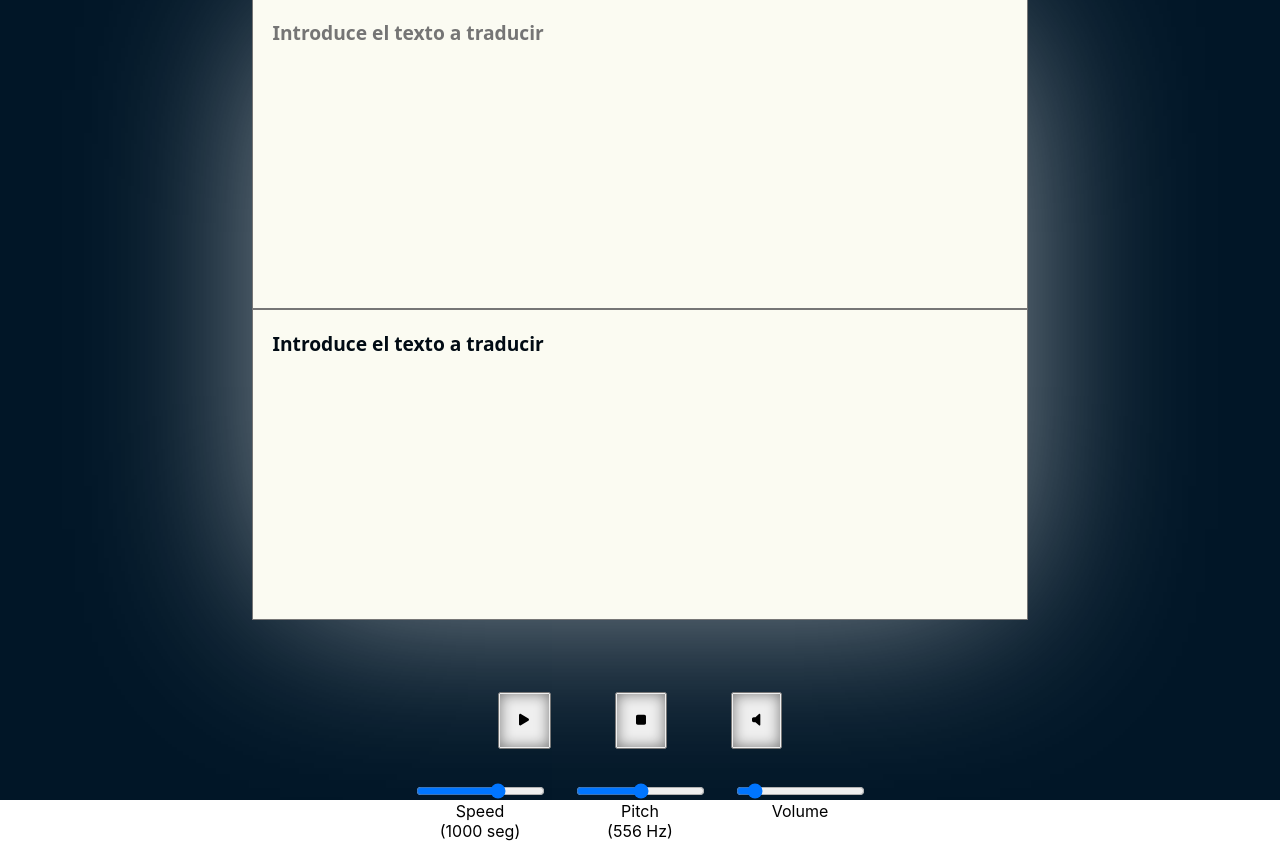
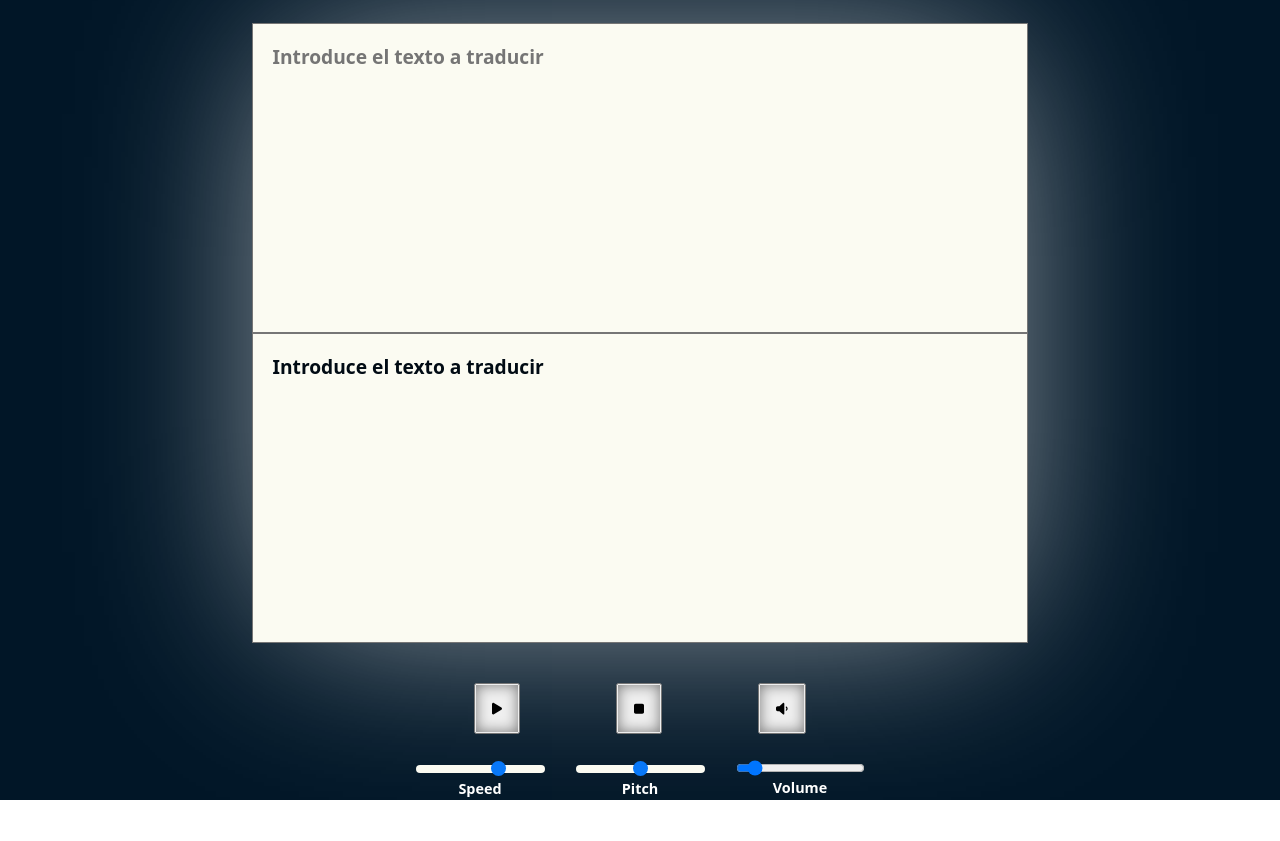
Before and after one commit to rafapm1999/MorseTranslator-Project, a React (Create React App) app in the folder frontend/: page / in a window 1280 px wide. After the commit the page ends 817 px from the top, so only its background shows below. Built offline with nearby package versions, Linux system fonts and the light colour scheme.

Commit message:
Modificate css and some button functionality

```diff
--- a/frontend/src/components/Home/Home.css
+++ b/frontend/src/components/Home/Home.css
@@ -1,4 +1,4 @@
-.main{
+.main {
   width: 100vw;
   height: 100vh;
   display: flex;
@@ -7,7 +7,7 @@
   flex-direction: column;
   background-color: #011627;
 }
-.textareaMain{
+.textareaMain {
   width: auto;
   height: auto;
   display: flex;
@@ -16,72 +16,117 @@
   flex-direction: column;
   background-color: rgba(235, 230, 230, 0.349);
   margin: 2.5rem;
-}
-.textareaStyle{
+  & .textareaStyle {
     resize: none;
     color: #010b14;
     font-weight: bold;
-    font-family: system-ui, -apple-system, BlinkMacSystemFont, 'Segoe UI', Roboto, Oxygen, Ubuntu, Cantarell, 'Open Sans', 'Helvetica Neue', sans-serif;
+    font-family: system-ui, -apple-system, BlinkMacSystemFont, "Segoe UI",
+      Roboto, Oxygen, Ubuntu, Cantarell, "Open Sans", "Helvetica Neue",
+      sans-serif;
     font-size: 1.2rem;
     padding: 1.2rem;
     background-color: #fbfbf2;
   }
-.dark{
+}
+
+.dark {
   animation-name: effect;
   animation-duration: 3s;
   animation-iteration-count: infinite;
 }
-.light{
-    -webkit-box-shadow: 0px 0px 300px 26px rgba(255,255,255,0.50);
-    -moz-box-shadow: 0px 0px 300px 26px rgba(255,255,255,0.50);
-    box-shadow: 0px 0px 300px 26px rgba(255,255,255,0.50);
+.light {
+  -webkit-box-shadow: 0px 0px 300px 26px rgba(255, 255, 255, 0.5);
+  -moz-box-shadow: 0px 0px 300px 26px rgba(255, 255, 255, 0.5);
+  box-shadow: 0px 0px 300px 26px rgba(255, 255, 255, 0.5);
 }
-.buttonsMain{
+.buttonsMain {
   display: flex;
   justify-content: center;
   align-items: center;
   flex-direction: row;
 }
-.buttonStyle{
-    margin: 2rem;
-    padding: 1.2rem;
+.buttonStyle {
+  margin: 0 3rem 1.5rem 3rem;
+  padding: 1rem;
 }
 .shadow-inset-center {
   -webkit-animation: shadow-inset-center 0.4s ease-out both;
   animation: shadow-inset-center 0.4s ease-out both;
 }
-.inputRangesMain{
+.inputRangesMain {
   display: flex;
   justify-content: center;
   align-items: start;
   flex-direction: row;
   width: 50vw;
 }
-.inputRange{
+.inputRange {
   width: 12.5vw;
   display: flex;
   justify-content: start;
   align-items: center;
   flex-direction: column;
-    & input{
-        background-color: red;
-    }
-    & label{
+  & label {
     width: 10vw;
     text-align: center;
+    color: white;
+    font-weight: bold;
+    font-family: system-ui, -apple-system, BlinkMacSystemFont, "Segoe UI",
+      Roboto, Oxygen, Ubuntu, Cantarell, "Open Sans", "Helvetica Neue",
+      sans-serif;
+    font-size: 0.9rem;
+  }
+}
+.rangeBar {
+  -webkit-appearance: none;
+  appearance: none;
+  cursor: pointer;
+  border-radius: 15px;
+  height: 8px;
+  background: #fbfbf2;
+  margin: 0.4rem;
 }
 
+.rangeBar::-webkit-slider-thumb {
+  -webkit-appearance: none;
+  appearance: none;
+  height: 15px;
+  width: 15px;
+  background-color: #0878f8;
+  border-radius: 50%;
+  transition: 0.2s ease-in;
+}
+
+.rangeBar::-moz-range-thumb {
+  height: 15px;
+  width: 15px;
+  background-color: #011627;
+  border-radius: 50%;
+  transition: 0.2s ease-in;
+}
+.rangeBar::-webkit-slider-thumb:hover {
+  box-shadow: 0 0 5px 10px rgba(255, 255, 255, 0.103);
+}
+.rangeBar:active::-webkit-slider-thumb {
+  box-shadow: 0 0 5px 10px rgba(255, 255, 255, 0.247);
+}
+.rangeBar::-moz-range-thumb:hover {
+  box-shadow: 0 0 5px 10px rgba(255, 255, 255, 0.103);
+}
+.rangeBar:active::-moz-range-thumb {
+  box-shadow: 0 0 5px 10px rgba(255, 255, 255, 0.247);
 }
 @keyframes effect {
-    0%, 100%{
-        -webkit-box-shadow: 0px 0px 180px -30px rgba(255,255,255,0.68);
-    -moz-box-shadow: 0px 0px 180px -30px rgba(255,255,255,0.68);
-    box-shadow: 0px 0px 180px -30px rgba(255,255,255,0.68);
+  0%,
+  100% {
+    -webkit-box-shadow: 0px 0px 180px -30px rgba(255, 255, 255, 0.68);
+    -moz-box-shadow: 0px 0px 180px -30px rgba(255, 255, 255, 0.68);
+    box-shadow: 0px 0px 180px -30px rgba(255, 255, 255, 0.68);
   }
   50% {
-        -webkit-box-shadow: 0px 0px 180px -10px rgba(255,255,255,0.68);
-        -moz-box-shadow: 0px 0px 180px -10px rgba(255,255,255,0.68);
-        box-shadow: 0px 0px 180px -10px rgba(255,255,255,0.68);
+    -webkit-box-shadow: 0px 0px 180px -10px rgba(255, 255, 255, 0.68);
+    -moz-box-shadow: 0px 0px 180px -10px rgba(255, 255, 255, 0.68);
+    box-shadow: 0px 0px 180px -10px rgba(255, 255, 255, 0.68);
   }
 }
 @-webkit-keyframes shadow-inset-center {
--- a/frontend/src/components/Home/Home.js
+++ b/frontend/src/components/Home/Home.js
@@ -1,12 +1,21 @@
-import './Home.css';
-import { useState} from "react";
+import "./Home.css";
+import { useState } from "react";
 import database from "../../db/morseCodeTranslator.json";
-import {FontAwesomeIcon} from "@fortawesome/react-fontawesome";
-import {faVolumeXmark, faVolumeHigh, faVolumeLow, faVolumeOff, faPause, faPlay, faStop} from "@fortawesome/free-solid-svg-icons"
-
+import { FontAwesomeIcon } from "@fortawesome/react-fontawesome";
+import {
+  faVolumeXmark,
+  faVolumeHigh,
+  faVolumeLow,
+  faVolumeOff,
+  faPause,
+  faPlay,
+  faStop,
+  faCircleStop,
+} from "@fortawesome/free-solid-svg-icons";
 
 function Home() {
   /* Declaraciones */
+  // Declaraciones de useState para el manejo de valores modificables para el correcto uso de nuestro proyecto
   const [morseData, setMorseData] = useState("");
   const [binaryPulse, setBinaryPulse] = useState("");
   const [speedValue, setSpeedValue] = useState(1000);
@@ -15,44 +24,40 @@ function Home() {
   const [muteValue, setMuteValue] = useState(false);
   const [playValue, setPlayValue] = useState(false);
   const [stopValue, setStopValue] = useState(false);
+  // Declaraciones de variables
   let morseTranslation = "";
   let morsePulseArray = [];
+  // Declaracion para el manejo de audio
   let audioCtx = new AudioContext();
   const gainNode = audioCtx.createGain();
   gainNode.gain.value = muteValue === true ? 0 : volumeValue;
-  console.log(muteValue);
+
   /* Funciones */
-
-  /* Funcion de envio de información del usuario para su posterior procesado y traduccion a morse */
+  // Funcion para inicializar un oscilador
   const inizialiceOsc = (pitchValue, stopValue) => {
-    if (stopValue) {
-      console.log("Stop");
-    } else {
+    if (stopValue !== true) {
       const osc = audioCtx.createOscillator();
       osc.type = "sine";
-      osc.frequency.setValueAtTime(pitchValue, audioCtx.currentTime)
+      osc.frequency.setValueAtTime(pitchValue, audioCtx.currentTime);
       osc.connect(gainNode).connect(audioCtx.destination);
       return osc;
     }
-
-  }
-
+  };
+  /* Funcion de envio de información del usuario para su posterior procesado y traduccion a morse */
   const sendData = (e) => {
     if (e !== "") {
       let letterStringArray = e.split("");
-      letterStringArray.forEach(letters => {
+      letterStringArray.forEach((letters) => {
         let morseLetter = "";
-
         if (/[a-z]/.test(letters.toLowerCase())) {
           morseLetter = database.stringToMorse.letters[letters.toLowerCase()];
         } else if (/[0-9]/.test(letters)) {
           morseLetter = database.stringToMorse.numbers[letters];
-        } else if (/[\ &'@)(:,=!.\-+"?/\/]/.test(letters)) {
+        } else if (/[ &'@)(:,=!.\-+"?/]/.test(letters)) {
           morseLetter = database.stringToMorse.signals[letters];
         } else {
           morseLetter = "ERROR";
-        };
-
+        }
         if (morseLetter) {
           morseTranslation += morseLetter + " ";
         } else {
@@ -63,7 +68,7 @@ function Home() {
     } else if (e === "") {
       setMorseData("");
     }
-  }
+  };
 
   /* Funcion con la que analizamos y limpiamos el morse para acabar obteniendo un array de pulsos */
   const readMorse = () => {
@@ -71,23 +76,23 @@ function Home() {
       let morseString = morseData;
       let morsePulsesLetters = "";
       let morsePulseWordsArray = morseString.split(" ");
-      morsePulseWordsArray.forEach(morseWord => {
+      morsePulseWordsArray.forEach((morseWord) => {
         if (!morseWord.includes("ERROR")) {
           morsePulsesLetters += morseWord.trim().replace(/\s/g, "");
         }
       });
       morsePulseArray = morsePulsesLetters.split("");
     }
-  }
+  };
 
   // Función para detener la ejecución durante un tiempo específico
   function speed(ms) {
-    return new Promise(resolve => setTimeout(resolve, ms/2));
+    return new Promise((resolve) => setTimeout(resolve, ms / 2));
   }
-
+  // Funcion para traducir cada pulse para su procesado final, tanto sonoro como visual
   const translateEachPulse = async (pulse, pitchValue, stopValue) => {
     let oscillator = inizialiceOsc(pitchValue, stopValue);
-        if (stopValue) {
+    if (stopValue === true) {
       oscillator.stop();
       oscillator.disconnect(gainNode).disconnect(audioCtx.destination);
     } else if (pulse.includes(".")) {
@@ -96,102 +101,144 @@ function Home() {
       await speed(speedValue); // Detener la ejecución durante x segundos
       setBinaryPulse("");
       oscillator.stop();
-          await speed(speedValue/2);
+      await speed(speedValue / 2);
     } else if (pulse.includes("-")) {
       setBinaryPulse("-");
       oscillator.start();
       await speed(speedValue * 2);
       setBinaryPulse("");
       oscillator.stop();
-          await speed(speedValue/2);
+      await speed(speedValue / 2);
     } else if (pulse.includes("|")) {
       setBinaryPulse("");
       await speed(speedValue);
     }
-  }
-
-  const lightTranslation = async() => {
-    if (morsePulseArray.length !== 0 && !stopValue) {
+  };
+  // Función para verificar si existe valores para traducir y si stopValue no es true
+  const translate = async () => {
+    if (morsePulseArray.length !== 0 && stopValue !== true) {
       for (const pulse of morsePulseArray) {
-        await translateEachPulse(pulse, pitchValue, stopValue)
+        await translateEachPulse(pulse, pitchValue, stopValue);
       }
     }
-      setBinaryPulse("")
-  }
-
-  const lightMode = (stop, pitch) => {
+    setPlayValue(false);
+    setBinaryPulse("");
+  };
+  // Funcion principal que maneja la inicialización de
+  const startTranslateFuntion = (stop, pitch) => {
     readMorse();
-    lightTranslation(stop, pitch);
-  }
-
+    translate(stop, pitch);
+  };
 
   /* Renderizado */
   return (
     <div className={`${"main"}`}>
-      <div className={`${"textareaMain"} ${binaryPulse !== "" ? "light" : "dark"}`}>
-        <textarea className={`${"textareaStyle"} `} id="stringTextarea" name="stringTextarea" placeholder="Introduce el texto a traducir" cols={60} rows={10}  onChange={(e) => {
+      <div
+        className={`${"textareaMain"} ${binaryPulse !== "" ? "light" : "dark"}`}
+      >
+        <textarea
+          className={`${"textareaStyle"} `}
+          id="stringTextarea"
+          name="stringTextarea"
+          placeholder="Introduce el texto a traducir"
+          cols={60}
+          rows={10}
+          onChange={(e) => {
             sendData(e.target.value);
-        }} />
-        <textarea className={`${"textareaStyle"} `} id="morseTextarea" name="morseTextarea" cols={60} rows={10} value={morseData === "" ? "Introduce el texto a traducir" : morseData}/>
+          }}
+        />
+        <textarea
+          className={`${"textareaStyle"} `}
+          id="morseTextarea"
+          name="morseTextarea"
+          cols={60}
+          rows={10}
+          value={morseData === "" ? "Introduce el texto a traducir" : morseData}
+        />
       </div>
       <div>
         <div className={"buttonsMain"}>
           <button
             className={"shadow-inset-center buttonStyle"}
             onClick={() => {
-            lightMode(stopValue, pitchValue);
+              if (stopValue !== true && playValue !== true) {
+                startTranslateFuntion(stopValue, pitchValue);
                 if (morsePulseArray.length !== 0) {
                   setPlayValue(!playValue);
                 }
-            }}>
-            {
-              playValue ? <FontAwesomeIcon icon={faPause}/> : <FontAwesomeIcon icon={faPlay}/>
               }
+            }}
+          >
+            {playValue ? (
+              <FontAwesomeIcon icon={faPause} />
+            ) : (
+              <FontAwesomeIcon icon={faPlay} />
+            )}
           </button>
           <button
             className={"shadow-inset-center buttonStyle"}
-          onClick={() => {setStopValue(!stopValue)}}>
-            {
-              stopValue ? <FontAwesomeIcon icon={faStop}/> : <FontAwesomeIcon icon={faStop}/>
+            onClick={() => {
+              setStopValue(!stopValue);
+              if (playValue === true) {
+                setPlayValue(!playValue);
               }
+            }}
+          >
+            {stopValue ? (
+              <FontAwesomeIcon icon={faCircleStop} />
+            ) : (
+              <FontAwesomeIcon icon={faStop} />
+            )}
           </button>
           <button
             className={"shadow-inset-center buttonStyle"}
-          onClick={() => setMuteValue(!muteValue)}>
-          {
-          muteValue ? <FontAwesomeIcon icon={faVolumeXmark} /> :
-          (volumeValue >= 1.5 ? <FontAwesomeIcon icon={faVolumeHigh} /> :
-          volumeValue >= 0.5 ? <FontAwesomeIcon icon={faVolumeLow} /> : <FontAwesomeIcon icon={faVolumeOff}/>)
-          }
+            onClick={() => setMuteValue(!muteValue)}
+          >
+            {muteValue ? (
+              <FontAwesomeIcon icon={faVolumeXmark} />
+            ) : volumeValue >= 1 ? (
+              <FontAwesomeIcon icon={faVolumeHigh} />
+            ) : volumeValue >= 0.2 ? (
+              <FontAwesomeIcon icon={faVolumeLow} />
+            ) : (
+              <FontAwesomeIcon icon={faVolumeOff} />
+            )}
           </button>
         </div>
         <div className={"inputRangesMain"}>
           <div className={"inputRange"}>
             <input
+              className={"rangeBar"}
               type="range"
               id="speed"
               name="speed"
               min={20}
               max={1500}
               value={speedValue}
-              onChange={ e => setSpeedValue(e.target.value)} />
+              onChange={(e) => setSpeedValue(e.target.value)}
+            />
             <label htmlFor="speed">Speed</label>
-            <label htmlFor="speed">{` (${speedValue} ${speedValue < 1000 ? "ms" : "seg"})`}</label>
+            <label htmlFor="speed">{` (${speedValue} ${
+              speedValue < 1000 ? "ms" : "seg"
+            })`}</label>
           </div>
           <div className={"inputRange"}>
             <input
+              className={"rangeBar"}
               type="range"
               id="pitch"
               name="pitch"
               min={100}
               max={1000}
               value={pitchValue}
-              onChange={ e => setPitchValue(e.target.value)} />
+              onChange={(e) => setPitchValue(e.target.value)}
+            />
             <label htmlFor="pitch">Pitch</label>
             <label htmlFor="pitch">{` (${pitchValue} Hz)`}</label>
           </div>
           <div className={"inputRange"}>
             <input
+              className={"rangeBarVolume"}
               type="range"
               id="volume"
               name="volume"
@@ -199,7 +246,8 @@ function Home() {
               max={2}
               step={0.01}
               value={muteValue === true ? 0 : volumeValue}
-              onChange={ e => setVolumeValue(e.target.value)} />
+              onChange={(e) => setVolumeValue(e.target.value)}
+            />
             <label htmlFor="volume">Volume</label>
           </div>
         </div>
```
Also changed, not shown: frontend/src/services/LocalStorage.service.js (deleted, +0 -14 lines), frontend/src/Utils/Utils.js (deleted). Lines whose indentation alone changed are shown as unchanged.
